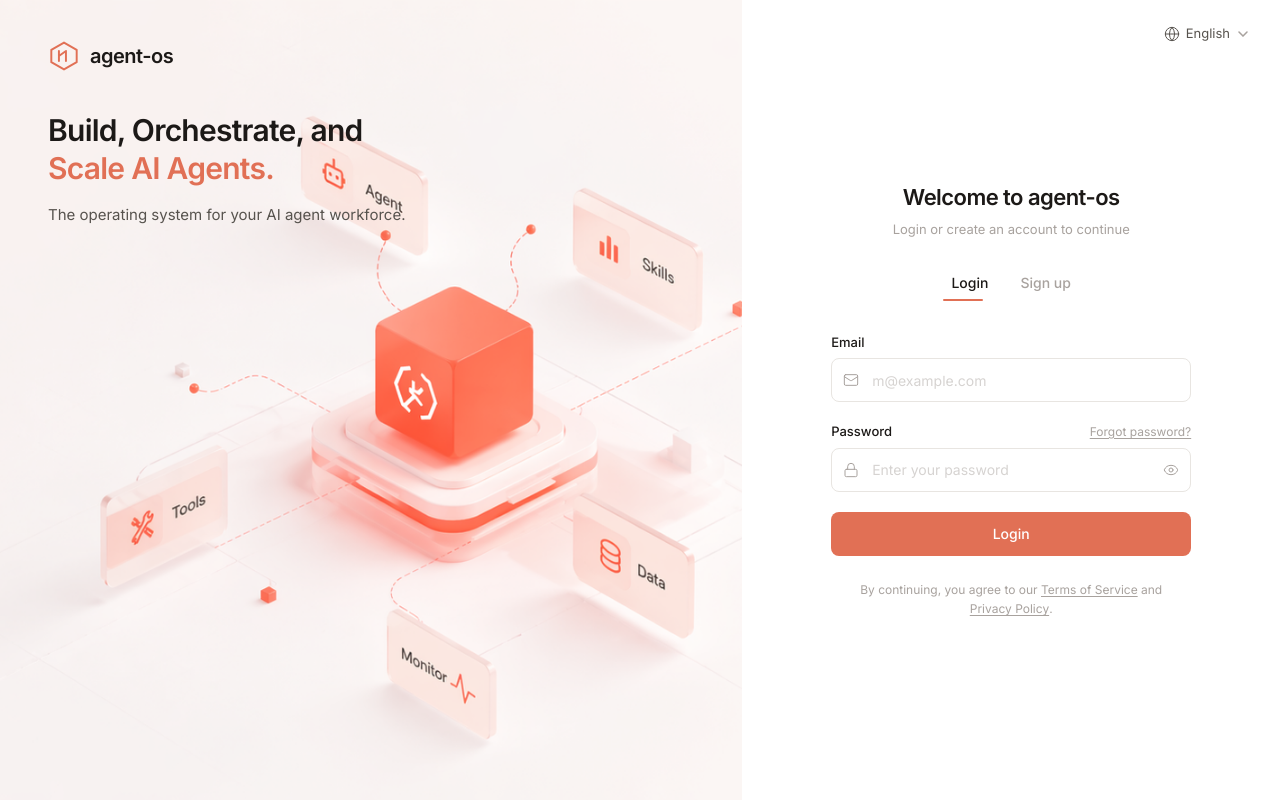
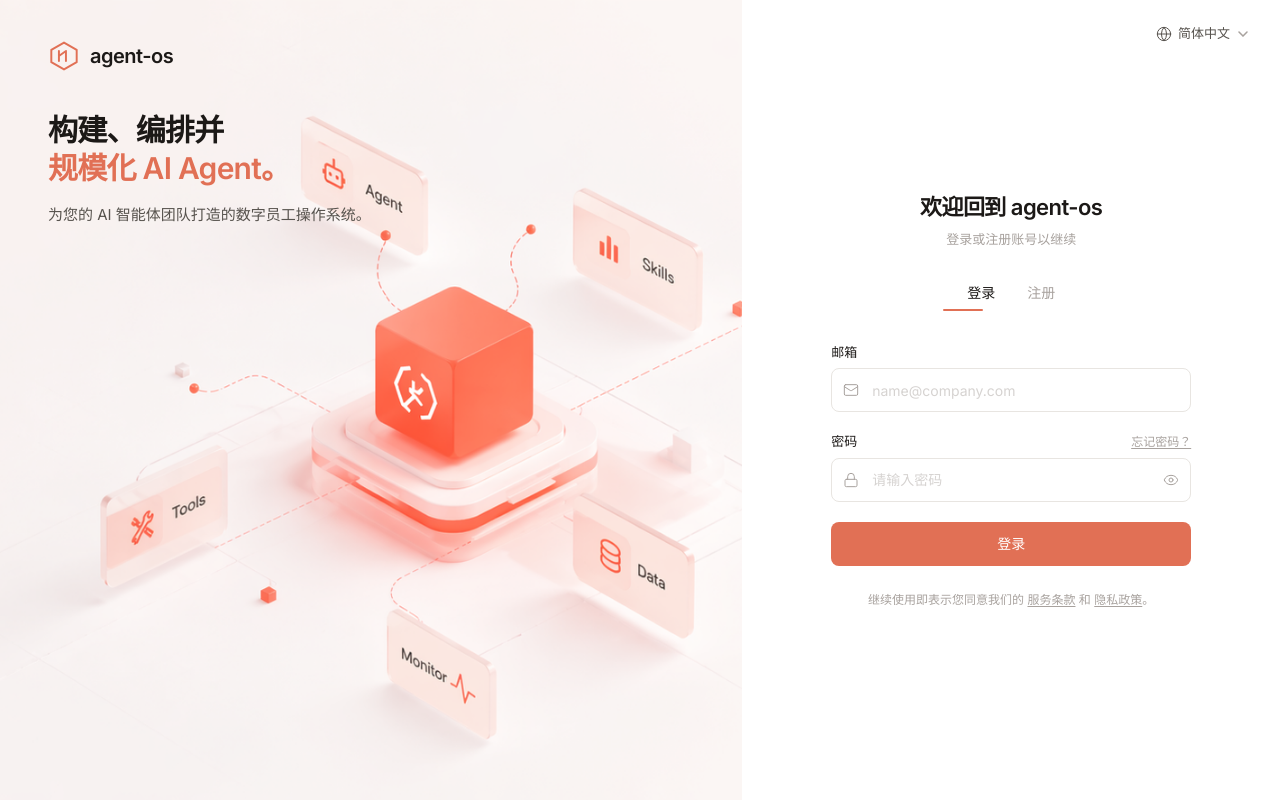
Before and after one commit to poppersamhar/agent-os-web, a React (Vite) app: page / in a window 1280 px wide. Built offline with nearby package versions, Linux system fonts and the light colour scheme.

Commit message:
feat: localize login page to Chinese

```diff
--- a/src/components/LoginPage.tsx
+++ b/src/components/LoginPage.tsx
@@ -76,12 +76,12 @@ export default function LoginPage({ onLogin }: LoginPageProps) {
           </div>
 
           <h1 className="text-[30px] font-semibold leading-tight tracking-tight text-text">
-            Build, Orchestrate, and
+            构建、编排并
             <br />
-            <span style={{ color: '#e17055' }}>Scale AI Agents.</span>
+            <span style={{ color: '#e17055' }}>规模化 AI Agent。</span>
           </h1>
           <p className="mt-4 text-[15px] text-text-secondary leading-relaxed max-w-sm">
-            The operating system for your AI agent workforce.
+            为您的 AI 智能体团队打造的数字员工操作系统。
           </p>
         </div>
       </div>
@@ -97,7 +97,7 @@ export default function LoginPage({ onLogin }: LoginPageProps) {
         {/* 语言选择 */}
         <div className="absolute top-6 right-8 flex items-center gap-1.5 text-[13px] text-text-secondary cursor-pointer hover:text-text transition-colors">
           <Globe className="w-4 h-4" strokeWidth={1.5} />
-          <span>English</span>
+          <span>简体中文</span>
           <svg width="10" height="6" viewBox="0 0 10 6" className="ml-0.5 text-text-muted">
             <path d="M1 1l4 4 4-4" stroke="currentColor" strokeWidth="1.5" fill="none" strokeLinecap="round" />
           </svg>
@@ -106,8 +106,8 @@ export default function LoginPage({ onLogin }: LoginPageProps) {
         <div className="w-full max-w-[360px] py-10">
           {/* 标题 */}
           <div className="text-center mb-8">
-            <h2 className="text-[22px] font-semibold text-text tracking-tight">Welcome to agent-os</h2>
-            <p className="mt-1.5 text-[13px] text-text-muted">Login or create an account to continue</p>
+            <h2 className="text-[22px] font-semibold text-text tracking-tight">欢迎回到 agent-os</h2>
+            <p className="mt-1.5 text-[13px] text-text-muted">登录或注册账号以继续</p>
           </div>
 
           {/* Tab 切换 */}
@@ -116,13 +116,13 @@ export default function LoginPage({ onLogin }: LoginPageProps) {
               onClick={() => { setActiveTab('login'); setError(''); }}
               className={`text-[14px] font-medium pb-2 transition-colors ${activeTab === 'login' ? 'text-text' : 'text-text-muted hover:text-text'}`}
             >
-              Login
+              登录
             </button>
             <button
               onClick={() => { setActiveTab('signup'); setError(''); }}
               className={`text-[14px] font-medium pb-2 transition-colors ${activeTab === 'signup' ? 'text-text' : 'text-text-muted hover:text-text'}`}
             >
-              Sign up
+              注册
             </button>
             <div
               className="absolute bottom-0 h-[2px] rounded-full transition-all duration-300"
@@ -137,14 +137,14 @@ export default function LoginPage({ onLogin }: LoginPageProps) {
           {/* 表单 */}
           <form onSubmit={handleSubmit} className="space-y-5">
             <div>
-              <label className="block text-[13px] font-medium text-text mb-1.5">Email</label>
+              <label className="block text-[13px] font-medium text-text mb-1.5">邮箱</label>
               <div className="relative">
                 <Mail className="absolute left-3 top-1/2 -translate-y-1/2 w-4 h-4 text-text-muted" strokeWidth={1.5} />
                 <input
                   type="text"
                   value={email}
                   onChange={(e) => setEmail(e.target.value)}
-                  placeholder="m@example.com"
+                  placeholder="name@company.com"
                   className="w-full h-11 pl-10 pr-4 rounded-lg border border-border bg-white text-[14px] text-text placeholder:text-text-placeholder outline-none transition-all focus:border-text-muted focus:ring-2 focus:ring-border"
                 />
               </div>
@@ -152,9 +152,9 @@ export default function LoginPage({ onLogin }: LoginPageProps) {
 
             <div>
               <div className="flex items-center justify-between mb-1.5">
-                <label className="text-[13px] font-medium text-text">Password</label>
+                <label className="text-[13px] font-medium text-text">密码</label>
                 <button type="button" className="text-[12px] text-text-muted hover:text-text underline underline-offset-2 transition-colors">
-                  Forgot password?
+                  忘记密码？
                 </button>
               </div>
               <div className="relative">
@@ -163,7 +163,7 @@ export default function LoginPage({ onLogin }: LoginPageProps) {
                   type={showPassword ? 'text' : 'password'}
                   value={password}
                   onChange={(e) => setPassword(e.target.value)}
-                  placeholder="Enter your password"
+                  placeholder="请输入密码"
                   className="w-full h-11 pl-10 pr-10 rounded-lg border border-border bg-white text-[14px] text-text placeholder:text-text-placeholder outline-none transition-all focus:border-text-muted focus:ring-2 focus:ring-border"
                 />
                 <button
@@ -187,15 +187,15 @@ export default function LoginPage({ onLogin }: LoginPageProps) {
               className="w-full h-11 rounded-lg text-[14px] font-medium text-white transition-all hover:opacity-90 active:scale-[0.98]"
               style={{ backgroundColor: '#e17055' }}
             >
-              {activeTab === 'login' ? 'Login' : 'Sign up'}
+              {activeTab === 'login' ? '登录' : '注册'}
             </button>
           </form>
 
           <p className="mt-6 text-center text-[12px] text-text-muted leading-relaxed">
-            By continuing, you agree to our{' '}
-            <button type="button" className="underline underline-offset-2 hover:text-text transition-colors">Terms of Service</button>
-            {' '}and{' '}
-            <button type="button" className="underline underline-offset-2 hover:text-text transition-colors">Privacy Policy</button>.
+            继续使用即表示您同意我们的{' '}
+            <button type="button" className="underline underline-offset-2 hover:text-text transition-colors">服务条款</button>
+            {' '}和{' '}
+            <button type="button" className="underline underline-offset-2 hover:text-text transition-colors">隐私政策</button>。
           </p>
         </div>
       </div>
```
